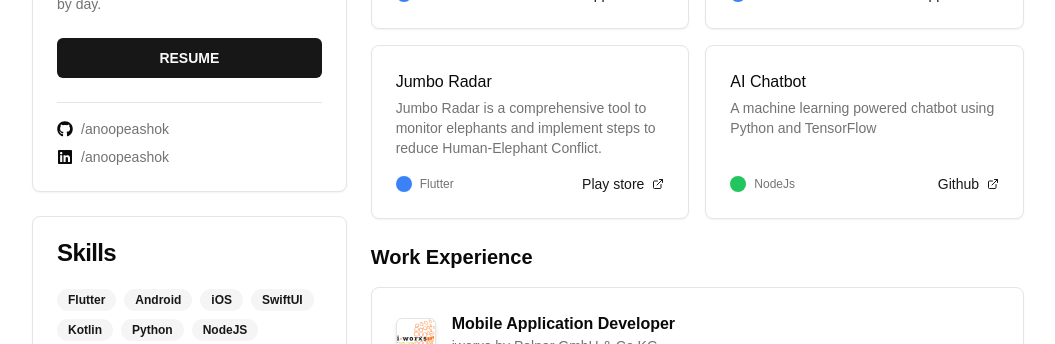
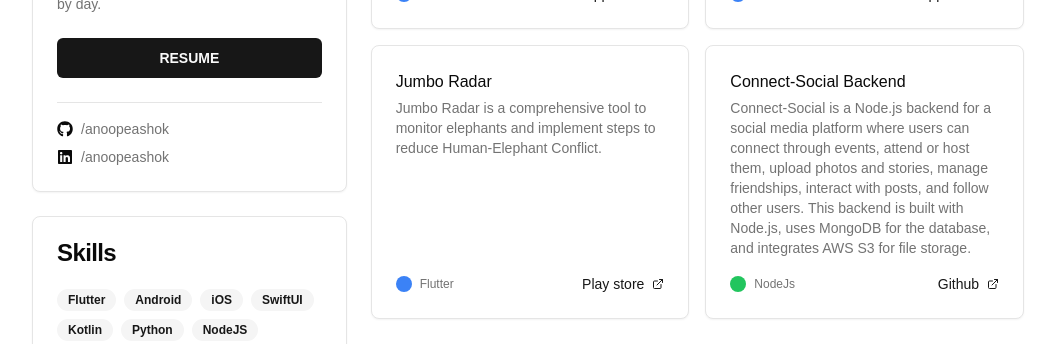
Before and after one commit to anoopeashok/anoopeashok.github.io, a Next.js app: page / in a window 1280 px wide. Shown: the part 447-791 px from the top of the page, without its empty margins (112-1167 px from the left). Built offline with nearby package versions, Linux system fonts and the light colour scheme.

Commit message:
final changes

```diff
--- a/src/components/Projects.tsx
+++ b/src/components/Projects.tsx
@@ -28,11 +28,11 @@ export const projects = [
       "https://play.google.com/store/apps/details?id=com.leopardtechlabs.jumbo_radar_app",
   },
   {
-    title: "AI Chatbot",
+    title: "Connect-Social Backend",
     description:
-      "A machine learning powered chatbot using Python and TensorFlow",
+      "Connect-Social is a Node.js backend for a social media platform where users can connect through events, attend or host them, upload photos and stories, manage friendships, interact with posts, and follow other users. This backend is built with Node.js, uses MongoDB for the database, and integrates AWS S3 for file storage.",
     tech: "NodeJs",
-    github: "#",
+    github: "https://github.com/anoopeashok/connect-social-backend.git",
   },
 ];
 
```
